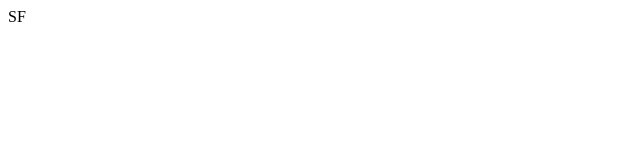
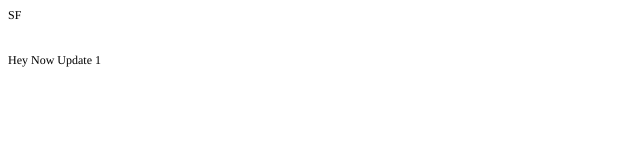
Before and after one commit to brett-112th/SF, a plain HTML site: page index.html in a window 1280 px wide. Shown: the full height of the page, 0-640 px from the left. Drawn offline with Linux system fonts and the light colour scheme.

Commit message:
Update index.html

```diff
--- a/index.html
+++ b/index.html
@@ -1,5 +1,21 @@
+<!DOCTYPE html PUBLIC "-//W3C//DTD HTML 4.01//EN" "http://www.w3.org/TR/html4/strict.dtd">
 <html>
-  <body>
-    SF
-  </body>
+<head>
+  <meta http-equiv="Content-Type" content="text/html; charset=utf-8">
+  <meta http-equiv="Content-Style-Type" content="text/css">
+  <title></title>
+  <meta name="Generator" content="Cocoa HTML Writer">
+  <meta name="CocoaVersion" content="2022.6">
+  <style type="text/css">
+    p.p1 {margin: 0.0px 0.0px 0.0px 0.0px; font: 12.0px Times; color: #000000; -webkit-text-stroke: #000000}
+    p.p2 {margin: 0.0px 0.0px 0.0px 0.0px; font: 12.0px Times; color: #000000; -webkit-text-stroke: #000000; min-height: 14.0px}
+    span.s1 {font-kerning: none}
+  </style>
+</head>
+<body>
+<p class="p1"><span class="s1">SF<span class="Apple-converted-space"> </span></span></p>
+<p class="p2"><span class="s1"></span><br></p>
+<p class="p2"><span class="s1"></span><br></p>
+<p class="p1"><span class="s1">Hey Now Update 1</span></p>
+</body>
 </html>
```
